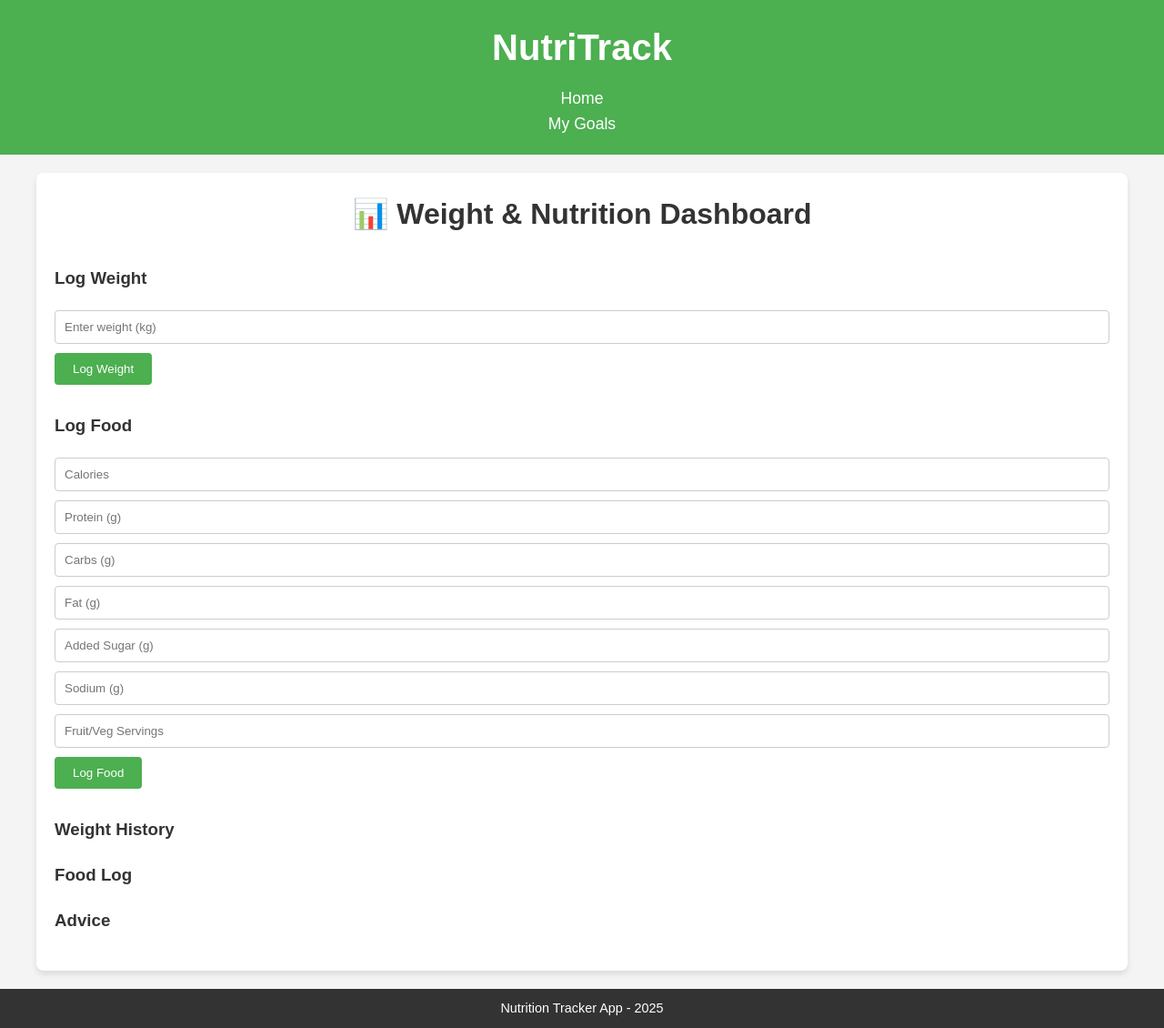
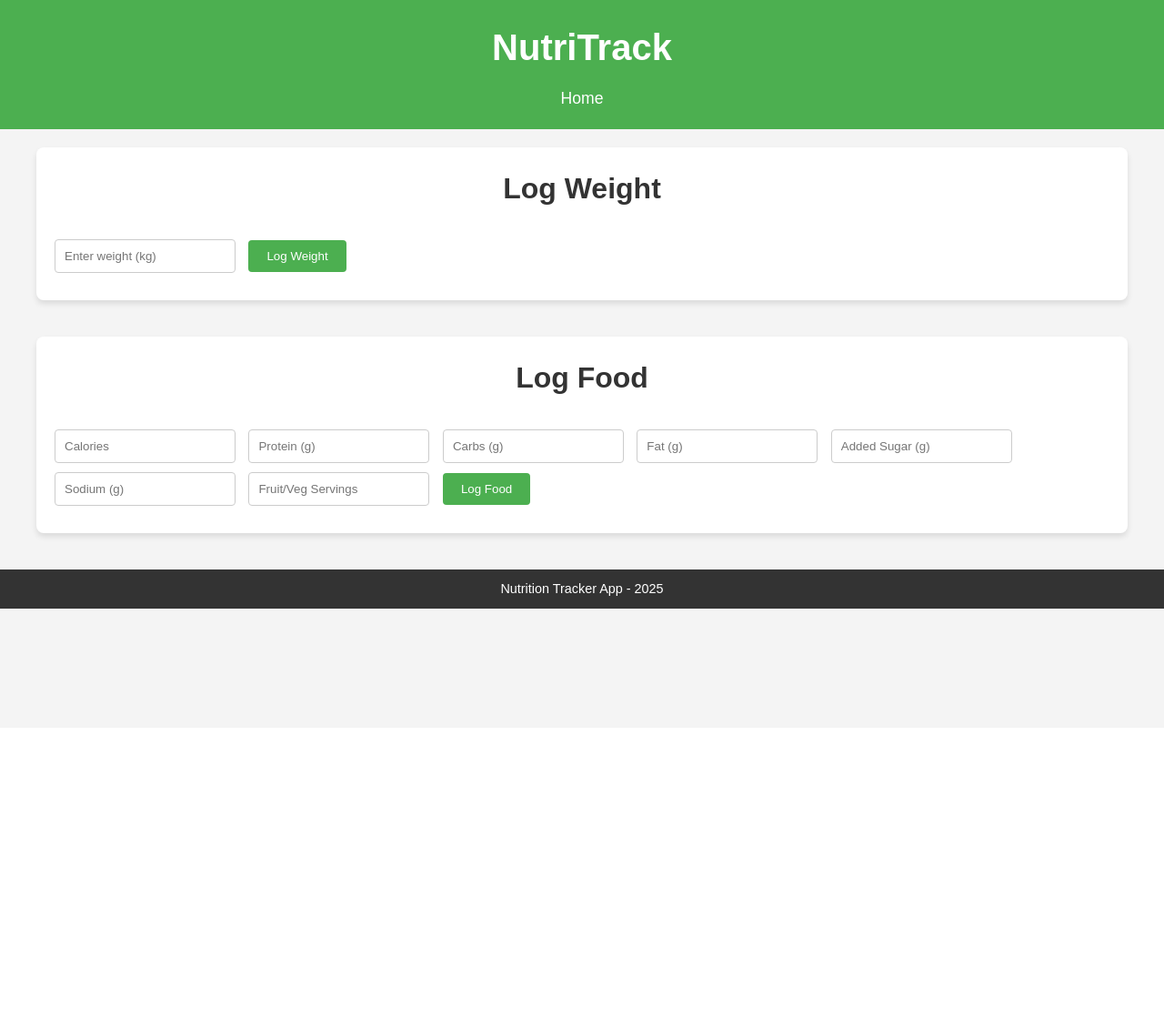
Before and after one commit to abbyhepburn/NutriTrack, a Flask app: template templates/dashboard.html in a window 1280 px wide. Shown: the whole page at 91% size. After the commit the page ends 669 px from the top, so only its background shows below. Run offline with Flask 3, Linux system fonts and the light colour scheme; the template is opened without the code that fills it, so the values that code supplies are empty.

Commit message:
added to directories

```diff
--- a/nutritrack.py
+++ b/nutritrack.py
@@ -5,44 +5,53 @@ def add_food(calories, protein, carbs, fat, sugar, sodium, serving):
 advice = []
 def check_nut():
     advice.clear()
+    diff = 0
     last = foods[-1]
     calories = last[0]
     protein = last[1]
     if protein < 45:
-        advice.append("Low protein try eating more eggs ")
+        diff = 45 - protein
+        advice.append(f"Your protein {diff}g below the minimum recommended daily intake! Try including protein in each meal through high-protein foods like eggs, chicken, turkey, fish, Greek yogurt, lentils, chickpeas, and tofu. ")
     elif protein > 120:
-        advice.append("High protein ")
+        diff = protein - 120
+        advice.append(f"Your protein is {diff}g above the maximum recommended daily intake! Consider balancing your diet by reducing protein-rich foods and adding more fruits, vegetables, and whole grains. ")
     else:
-        advice.append("Protein is on track")
+        advice.append("Great job! Your protein intake is on track. Keep including a variety of protein sources in your meals to maintain a balanced diet.")
     carbs = last[2]
     if carbs < 130:
-        advice.append("Low carbs try eating more bread ")
+        diff = 130 - carbs
+        advice.append(f"Your carbohydrate intake {diff}g below the minimum recommended daily intake! Include more whole grains, fruits, and vegetables.")
     elif carbs > 300:
-        advice.append("High carbs ")
+        diff = carbs - 300
+        advice.append(f"Your carbohydrate intake is {diff}g above the maximum recommended daily intake! Try to limit refined carbs and focus on whole grains and vegetables.")
     else:
-        advice.append("Carbs is on track")
+        advice.append("Your carbohydrate intake is on track. Keep balancing whole grains, fruits, and vegetables.")
     fat = last[3]
     targetf = calories * .3
     if fat > targetf:
-        advice.append("Too many fats ")
+        diff = fat - targetf
+        advice.append(f"Your fat intake is {diff}g above the recommended intake! Focus on healthy fats like nuts, seeds, and olive oil, and reduce fried foods.")
     else:
-        advice.append("Good Fats")
+        advice.append("Good job! Your fat intake is within the recommended range.")
     sugars = last[4]
     targets = calories * .1
     if sugars > targets:
-        advice.append("Too much sugar")
+        diff = sugars - targets
+        advice.append(f"Your added sugar intake is {diff}g over the recommended daily intake! Try reducing sweets, sugary drinks, and processed foods.")
     else:
-        advice.append("Good Sugar")
+        advice.append("Sugar intake is on track. Keep it balanced!")
     sodium = last[5]
     if sodium > 5:
-        advice.append("Too much sodium ")
+        diff = sodium - 5
+        advice.append(f"Your sodium intake is {diff}g over the recommended daily intake! Try to reduce salty foods and processed meals.")
     else:
-        advice.append("Sodium is on track")
+        advice.append("Sodium intake is on track. Great job!")
     serving = last[6]
     if serving < 5:
-        advice.append("Not enough fruits and vegetables ")
+        diff = 5-serving
+        advice.append(f"Not enough fruits and vegetables! Aim for at least 5 servings per day, right now you are {diff} below that.")
     else:
-        advice.append("Good")
+        advice.append("Great! You’re getting enough fruits and vegetables.")
     return advice
-#add_food(1000,155,60,35,2,3,4)
-#print(check_nut())
+add_food(1000,155,60,35,2,3,4)
+print(check_nut())
--- a/static/styles.css
+++ b/static/styles.css
@@ -40,9 +40,9 @@ header nav ul li a:hover {
 }
 
 /* Main section styles */
-section{
+section {
     padding: 20px;
-    max-width: 800px;
+    max-width: 1200px; /* Increased for desktop */
     margin: 20px auto;
     background-color: white;
     box-shadow: 0 4px 6px rgba(0, 0, 0, 0.1);
@@ -119,20 +120,29 @@ section {
 }
 
 /* Dashboard-specific styles */
-.dashboard h2 {
+.dashboard-section {
+    max-width: 1200px;
+    margin: 20px auto 40px auto;
+    background-color: white;
+    padding: 20px;
+    box-shadow: 0 4px 6px rgba(0,0,0,0.1);
+    border-radius: 8px;
+}
+
+.dashboard-section h2 {
     text-align: center;
     margin-bottom: 30px;
 }
 
-.form-section {
-    margin-bottom: 30px;
+.dashboard-section form input {
+    margin-right: 10px;
+    margin-bottom: 10px;
+    width: auto;
+    min-width: 120px;
+    display: inline-block;
 }
 
-.form-section form input {
-    margin-right: 10px;
-    margin-bottom: 10px;
-}
-
+/* Summary section if used */
 .summary-section ul {
     list-style: disc;
     padding-left: 20px;
--- a/templates/dashboard.html
+++ b/templates/dashboard.html
@@ -1,10 +1,10 @@
 <!DOCTYPE html>
 <html lang="en">
 <head>
-    <meta charset="UTF-8">
-    <meta name="viewport" content="width=device-width, initial-scale=1.0">
+  <meta charset="UTF-8" />
+  <meta name="viewport" content="width=device-width, initial-scale=1" />
   <title>NutriTrack - Dashboard</title>
-    <link rel="stylesheet" href="../static/styles.css">
+  <link rel="stylesheet" href="../static/styles.css" />
 </head>
 <body>
   <header>
@@ -12,61 +12,31 @@
     <nav>
       <ul>
         <li><a href="index.html">Home</a></li>
-                <li><a href="goals.html">My Goals</a></li>
+
       </ul>
     </nav>
   </header>
 
-    <section class="dashboard">
-        <h2>📊 Weight & Nutrition Dashboard</h2>
-
-        <!-- Log Weight -->
-        <div class="form-section">
-            <h3>Log Weight</h3>
+  <section class="dashboard-section">
+    <h2>Log Weight</h2>
     <form method="post" action="/log_weight">
-                <input type="number" step="0.1" name="weight" placeholder="Enter weight (kg)" required>
+      <input type="number" step="0.1" name="weight" placeholder="Enter weight (kg)" required />
       <button type="submit">Log Weight</button>
     </form>
-        </div>
+  </section>
 
-        <!-- Log Food -->
-        <div class="form-section">
-            <h3>Log Food</h3>
+  <section class="dashboard-section">
+    <h2>Log Food</h2>
     <form method="post" action="/log_food">
-                <input type="number" step="1" name="calories" placeholder="Calories" required>
-                <input type="number" step="0.1" name="protein" placeholder="Protein (g)" required>
-                <input type="number" step="0.1" name="carbs" placeholder="Carbs (g)" required>
-                <input type="number" step="0.1" name="fat" placeholder="Fat (g)" required>
-                <input type="number" step="0.1" name="sugars" placeholder="Added Sugar (g)" required>
-                <input type="number" step="0.1" name="sodium" placeholder="Sodium (g)" required>
-                <input type="number" step="1" name="serving" placeholder="Fruit/Veg Servings" required>
+      <input type="number" step="1" name="calories" placeholder="Calories" required />
+      <input type="number" step="0.1" name="protein" placeholder="Protein (g)" required />
+      <input type="number" step="0.1" name="carbs" placeholder="Carbs (g)" required />
+      <input type="number" step="0.1" name="fat" placeholder="Fat (g)" required />
+      <input type="number" step="0.1" name="sugars" placeholder="Added Sugar (g)" required />
+      <input type="number" step="0.1" name="sodium" placeholder="Sodium (g)" required />
+      <input type="number" step="1" name="serving" placeholder="Fruit/Veg Servings" required />
       <button type="submit">Log Food</button>
     </form>
-        </div>
-
-        <!-- Summary Section -->
-        <div class="summary-section">
-            <h3>Weight History</h3>
-            <ul>
-                {% for d, w in weights %}
-                    <li>{{ d }}: {{ w }} kg</li>
-                {% endfor %}
-            </ul>
-
-            <h3>Food Log</h3>
-            <ul>
-                {% for d, f, cal, pro, carb, fat in foods %}
-                    <li>{{ d }}: {{ f }} - {{ cal }} cal, {{ pro }}g P, {{ carb }}g C, {{ fat }}g F</li>
-                {% endfor %}
-            </ul>
-
-            <h3>Advice</h3>
-            <ul>
-                {% for msg in advice %}
-                    <li>{{ msg }}</li>
-                {% endfor %}
-            </ul>
-        </div>
   </section>
 
   <footer>
--- a/templates/index.html
+++ b/templates/index.html
@@ -13,7 +13,7 @@
             <ul>
                 <li><a href="index.html">Home</a></li>
                 <li><a href="dashboard.html">Dashboard</a></li>
-                <li><a href="goals.html">My Goals</a></li>
+
             </ul>
         </nav>
     </header>
```
Also changed, not shown: other parts of static/styles.css (+36 -9 lines), templates/advice.html (added, +59 -0 lines), templates/goals.html (deleted, +0 -45 lines), templates/nutrition.html (deleted, +0 -40 lines). Lines whose indentation alone changed are shown as unchanged.
